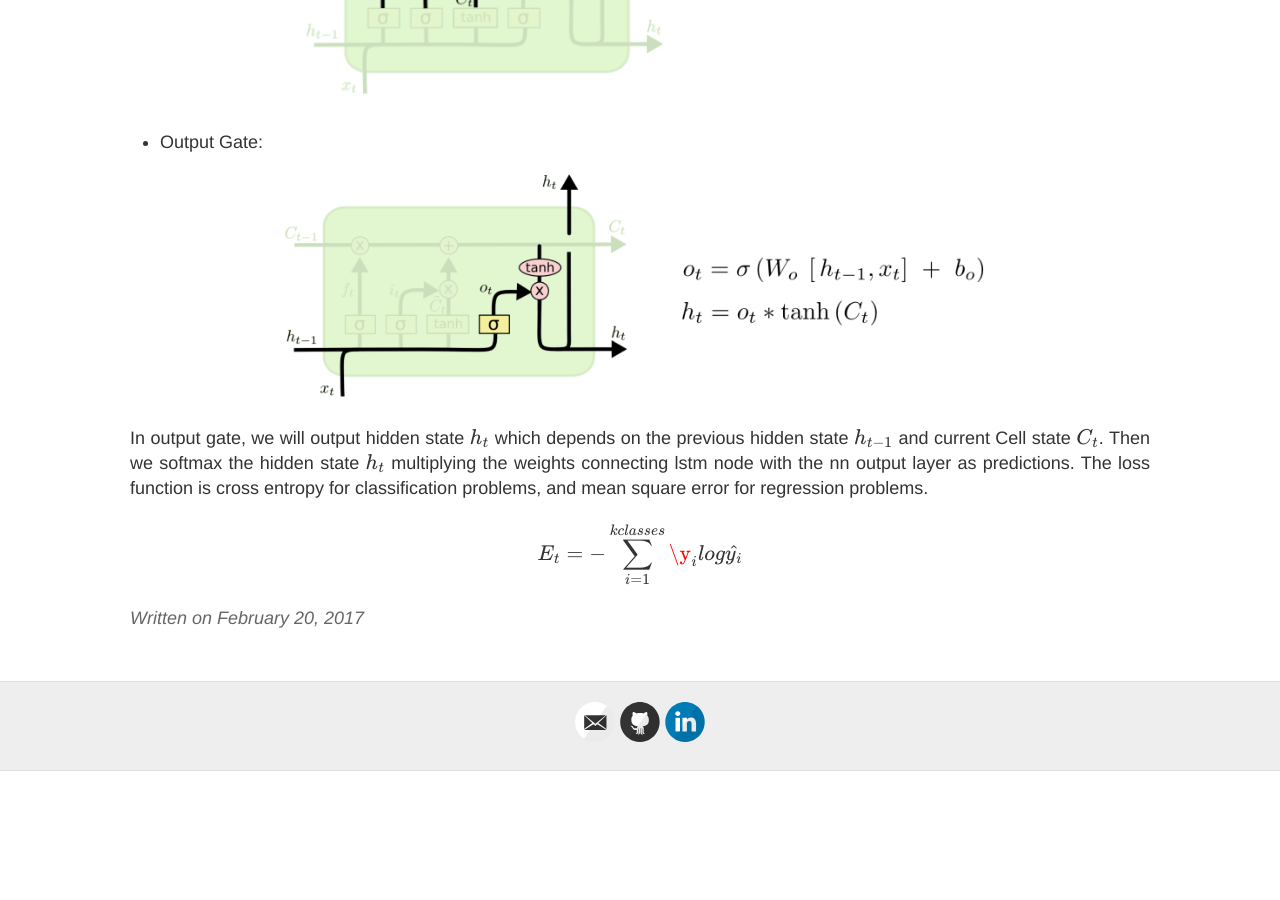
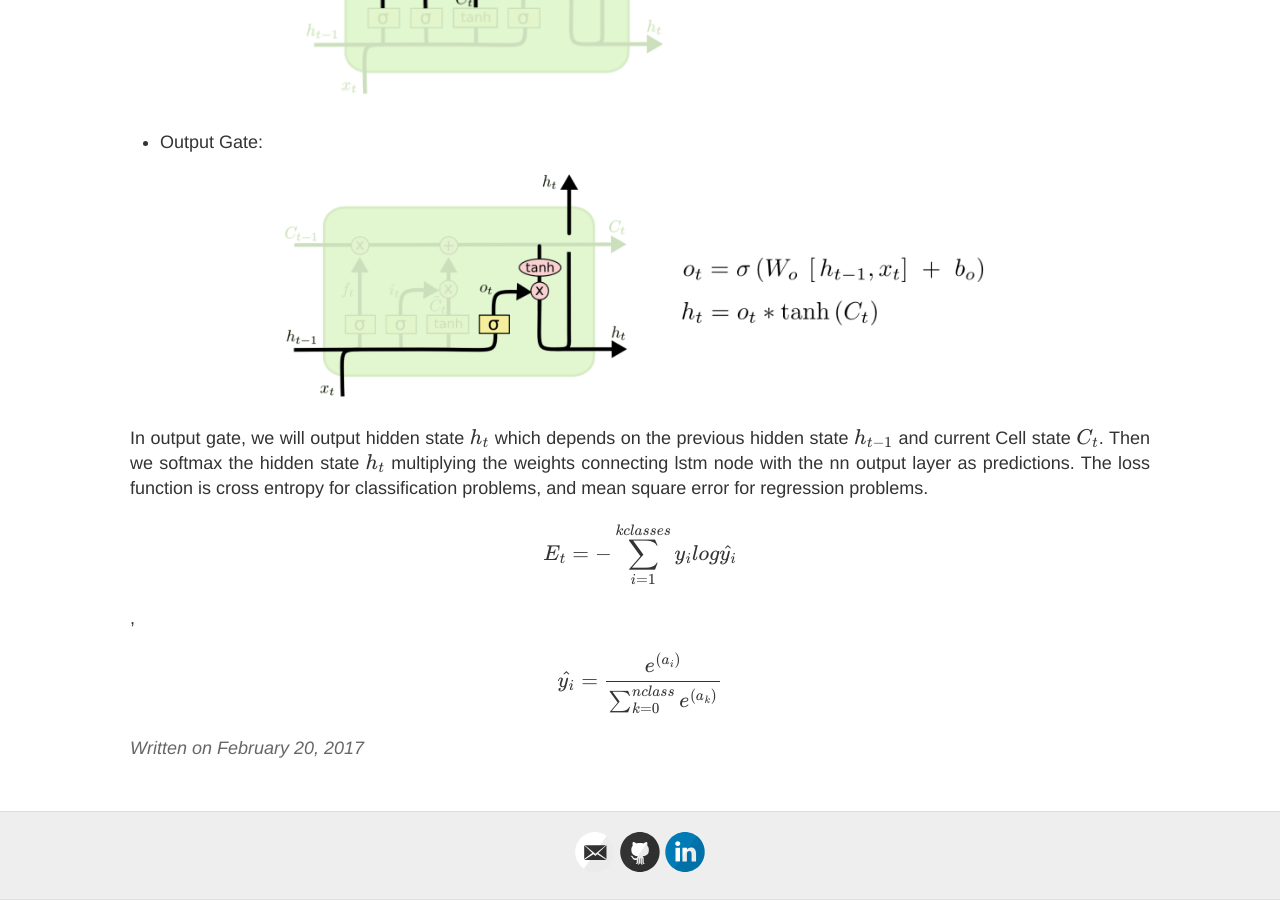
Before and after one commit to xiaojunzhao/xiaojunzhao.github.io, a Jekyll site: the page built from _posts/2017-02-20-LSTM.md, in a window 1280 px wide and 900 px high, scrolled down 1811 px. Built offline with Jekyll 4.4.1, drawn with Linux system fonts in a browser that asks for light colours; formulas are drawn with MathJax 3; before the commit the page ends 2582 px from its top, so only the background shows below that.

Commit message:
Update 2017-02-20-LSTM.md

```diff
--- a/_posts/2017-02-20-LSTM.md
+++ b/_posts/2017-02-20-LSTM.md
@@ -35,4 +35,4 @@ permalink: blog/LSTM/
 <img src="/images/output.png" class="center" style="width: 70%; height: 70%" >
 </center>
 
-<p style='text-align: justify;'> In output gate, we will output hidden state \(h_{t}\) which depends on the previous hidden state \(h_{t-1}\) and current Cell state \(C_t\). Then we softmax the hidden state \(h_t\) multiplying the weights connecting lstm node with the nn output layer as predictions. The loss function is cross entropy for classification problems, and mean square error for regression problems. $$E_t = -\sum_{i=1}^{kclasses}\y_ilog\hat{y_i} $$</p>
+<p style='text-align: justify;'> In output gate, we will output hidden state \(h_{t}\) which depends on the previous hidden state \(h_{t-1}\) and current Cell state \(C_t\). Then we softmax the hidden state \(h_t\) multiplying the weights connecting lstm node with the nn output layer as predictions. The loss function is cross entropy for classification problems, and mean square error for regression problems. $$E_t = -\sum_{i=1}^{kclasses}y_ilog\hat{y_i} $$, $$ \hat{y_i} = \frac{e^{(a_i)}}{\sum_{k=0}^{nclass}e^{(a_k)} } $$</p>
```
